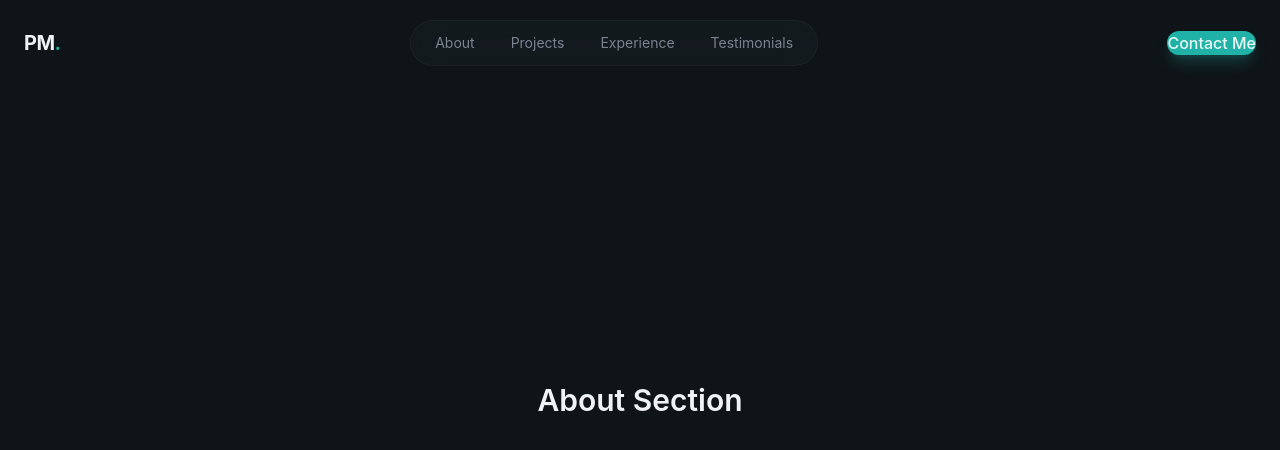
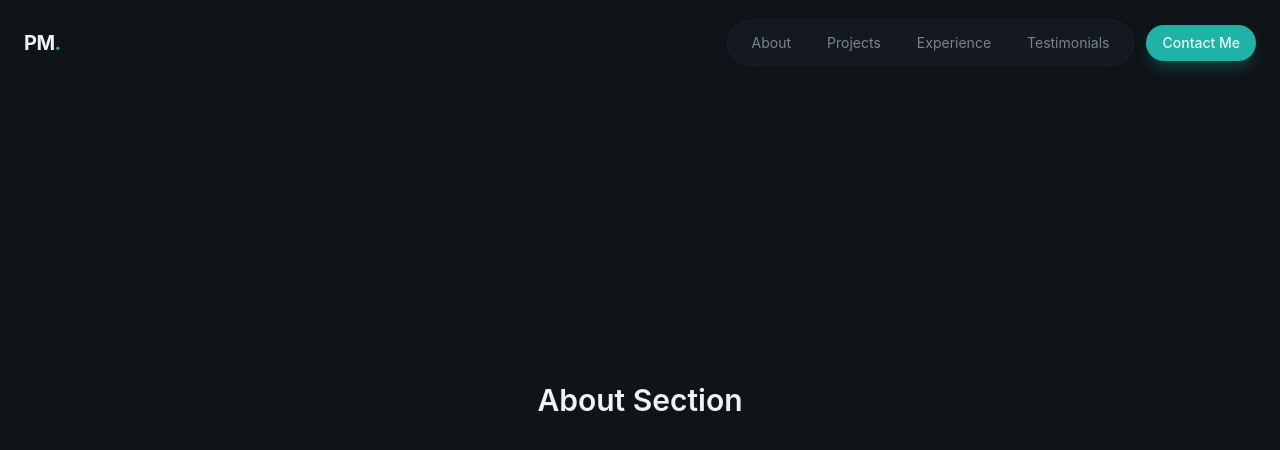
Before and after one commit to nevil2006/react-Portfolio, a React (Vite) app in the folder portfolio/: page / in a window 1280 px wide. Shown: the top 450 px of the page. Built offline with nearby package versions, Linux system fonts and the light colour scheme.

Commit message:
first commit

```diff
--- a/portfolio/package.json
+++ b/portfolio/package.json
@@ -12,6 +12,7 @@
   "dependencies": {
     "@tailwindcss/postcss": "^4.0.0",
     "@tailwindcss/vite": "^4.1.18",
+    "lucide-react": "^0.563.0",
     "react": "^19.2.0",
     "react-dom": "^19.2.0",
     "tailwindcss": "^4.0.0"
--- a/portfolio/src/components/button.jsx
+++ b/portfolio/src/components/button.jsx
@@ -1,8 +1,14 @@
-export const Button = ({ className = "", size = "md", children }) => {
+export const Button = ({ className = "", size = "default", children }) => {
   const baseClasses =
     "relative overflow-hidden rounded-full font-medium focus:outline-none focus-visible:ring-2 focus-visible:ring-primary bg-primary text-primary-foreground/90 shadow-lg shadow-primary/25";
 
-  const classes = `${baseClasses} ${className}`;
+  const sizeClasses = {
+    sm: "px-4 py-2 text-sm",
+    default: "px-6 py-3 text-base",
+    lg: "px-8 py-4 text-lg",
+  };
+
+  const classes = `${baseClasses} ${sizeClasses[size]} ${className}`;
 
   return (
     <button className={classes}>
--- a/portfolio/src/index.css
+++ b/portfolio/src/index.css
@@ -41,9 +41,14 @@
 
 @layer components {
   .glass {
-    background-color:color-mix(in srgb,var(--color-surface) 20%,transparent);
+    background-color:color-mix(in srgb,var(--color-surface) 50%,transparent);
     backdrop-filter:blur(16px);
     border: 1px solid color-mix(in srgb, var(--color-border)50%,transparent);
   }
 
+  .glass-strong{
+    background-color:color-mix(in srgb,var(--color-surface) 80%,transparent);
+    backdrop-filter:blur(24px);
+    border: 1px solid color-mix(in srgb, var(--color-border)60%,transparent);
+  }
 }
--- a/portfolio/src/layout/Navbar.jsx
+++ b/portfolio/src/layout/Navbar.jsx
@@ -1,4 +1,5 @@
-import {Button} from "../components/button.jsx";
+import { Button } from "../components/button.jsx";
+
 const navLinks = [
   { href: "#about", label: "About" },
   { href: "#projects", label: "Projects" },
@@ -9,6 +10,7 @@
 const Navbar = () => {
   return (
     <header className="fixed top-0 left-0 right-0 z-50 py-5">
+
       <nav className="container mx-auto px-6 flex items-center justify-between">
 
         {/* Logo (LEFT) */}
@@ -20,24 +22,46 @@
         </a>
 
         {/* Desktop Nav (RIGHT) */}
-        <div className="glass rounded-full px-2 py-1 flex items-center gap-1 bg-[var(--color-surface)]/40">
+        <div className="hidden md:flex items-center gap-3">
+
+          <div className="glass rounded-full px-2 py-1 flex items-center gap-1 bg-[var(--color-surface)]/40">
+            {navLinks.map((link, index) => (
+              <a
+                key={index}
+                href={link.href}
+                className="px-4 py-2 text-sm text-muted-foreground
+                           hover:text-foreground rounded-full
+                           hover:bg-[var(--color-surface)] transition"
+              >
+                {link.label}
+              </a>
+            ))}
+          </div>
+
+          <Button size="sm">Contact Me</Button>
+        </div>
+
+      </nav>
+
+      {/* Mobile Menu */}
+      <div className="md:hidden glass-strong mt-4 rounded-xl p-4 mx-6">
+        <div className="flex flex-col gap-2">
           {navLinks.map((link, index) => (
             <a
               key={index}
               href={link.href}
               className="px-4 py-2 text-sm text-muted-foreground
-                         hover:text-foreground rounded-full
+                         hover:text-foreground rounded-lg
                          hover:bg-[var(--color-surface)] transition"
             >
               {link.label}
             </a>
           ))}
         </div>
-        <div>
-          <Button>Contact Me</Button>
-        </div>
-          </nav>
+      </div>
+
     </header>
   );
-}
+};
+
 export default Navbar;
```
Also changed, not shown: 1 other file (tests, documents, lock files or other folders).
